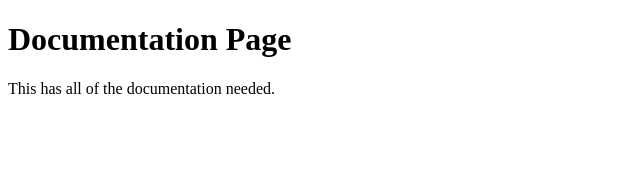
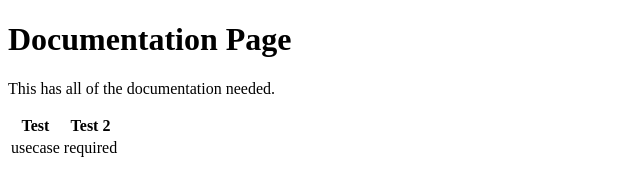
Before and after one commit to hanSolo38/movie_api, a website: page public/documentation.html in a window 1280 px wide. Shown: the whole page, without its empty margins (0-640 px from the left). Drawn offline with Linux system fonts and the light colour scheme.

Commit message:
Update documentation.html

```diff
--- a/public/documentation.html
+++ b/public/documentation.html
@@ -7,5 +7,19 @@
     <body>
         <h1>Documentation Page</h1>
         <p>This has all of the documentation needed.</p>
+        <table>
+            <thead>
+                <tr>
+                <th>Test</th>
+                <th>Test 2</th>
+            </tr>
+            </thead>
+            <tbody>
+                <tr>
+                    <td>usecase</td>
+                    <td>required</td>
+                </tr>
+            </tbody>
+        </table>
     </body>
 </html>
```
